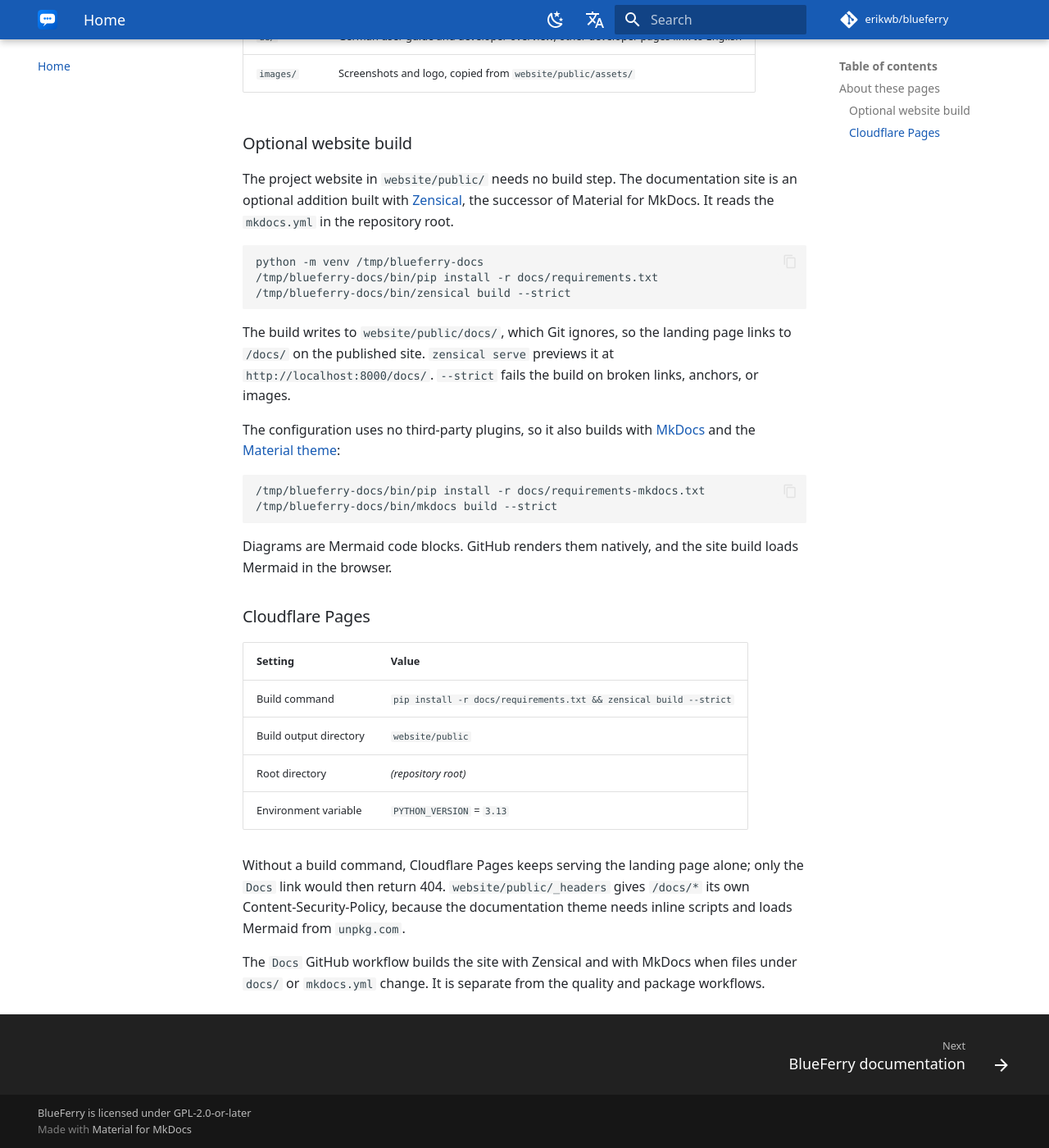
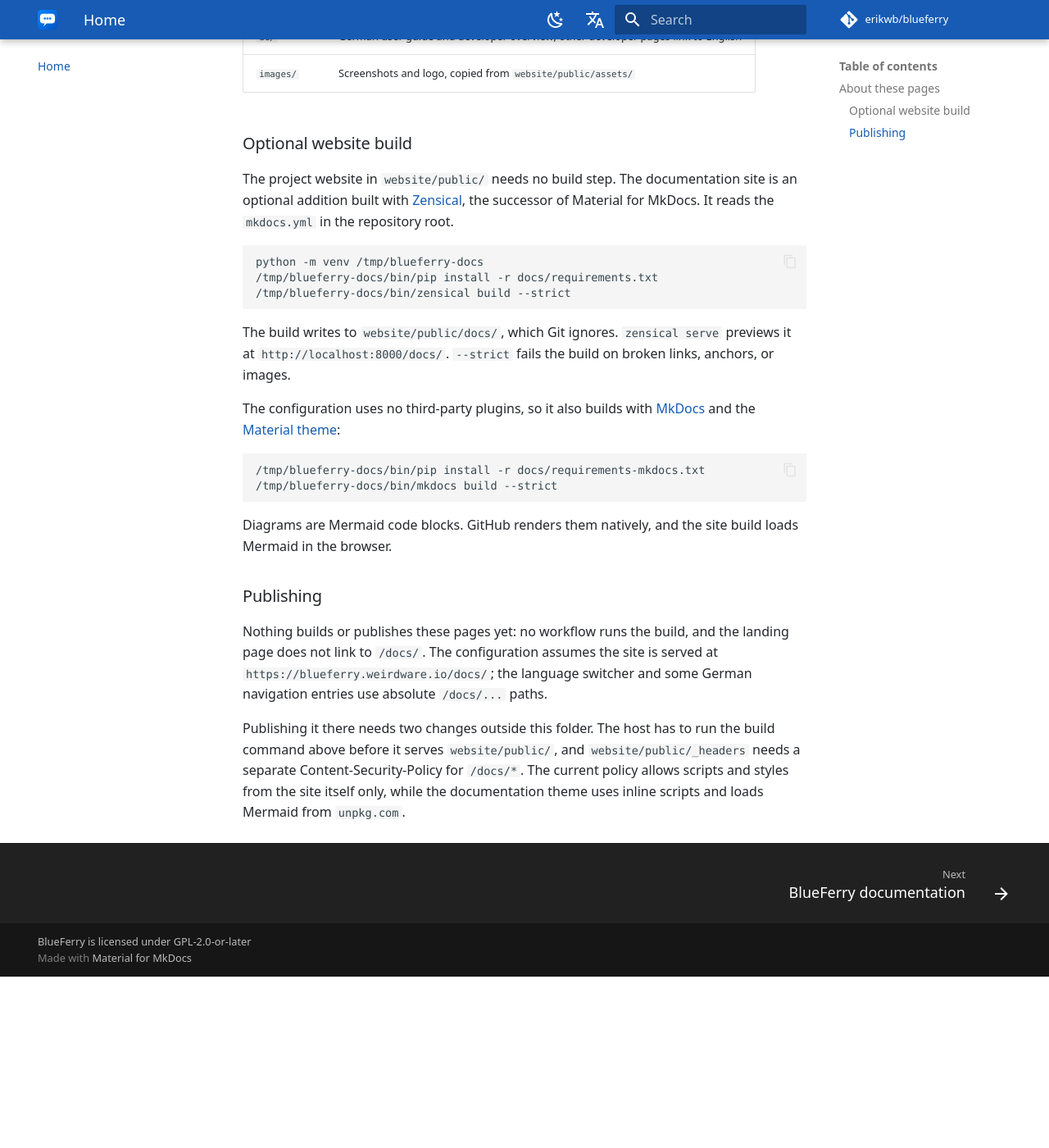
Before and after one commit to erikwb/blueferry, an MkDocs documentation site: the page built from docs/README.md, in a window 1280 px wide and 1400 px high, scrolled down 1178 px. Shown: the whole window at 82% size. Built offline with MkDocs 1.6.1 and Material for MkDocs 9.7.7, drawn with Linux system fonts in a browser that asks for light colours; some web fonts are replaced; comment, search, counter and statistics services are not loaded; after the commit the page ends 2369 px from its top, so only the background shows below that.

Commit message:
Drop the contributing page and describe the docs hosting as it is
The contributing page stated project policy that no other document sets.
docs/README.md described a /docs/* Content-Security-Policy, a Docs
workflow, a landing-page link and Cloudflare Pages settings that do not
exist; say instead what publishing would still need.

````diff
--- a/docs/README.md
+++ b/docs/README.md
@@ -36,10 +36,9 @@ python -m venv /tmp/blueferry-docs
 /tmp/blueferry-docs/bin/zensical build --strict
 ```
 
-The build writes to `website/public/docs/`, which Git ignores, so the landing
-page links to `/docs/` on the published site. `zensical serve` previews it at
-`http://localhost:8000/docs/`. `--strict` fails the build on broken links,
-anchors, or images.
+The build writes to `website/public/docs/`, which Git ignores. `zensical serve`
+previews it at `http://localhost:8000/docs/`. `--strict` fails the build on
+broken links, anchors, or images.
 
 The configuration uses no third-party plugins, so it also builds with
 [MkDocs](https://www.mkdocs.org/) and the
@@ -53,20 +52,16 @@ The configuration uses no third-party plugins, so it also builds with
 Diagrams are Mermaid code blocks. GitHub renders them natively, and the site
 build loads Mermaid in the browser.
 
-### Cloudflare Pages
+### Publishing
 
-| Setting | Value |
-| --- | --- |
-| Build command | `pip install -r docs/requirements.txt && zensical build --strict` |
-| Build output directory | `website/public` |
-| Root directory | *(repository root)* |
-| Environment variable | `PYTHON_VERSION` = `3.13` |
+Nothing builds or publishes these pages yet: no workflow runs the build, and
+the landing page does not link to `/docs/`. The configuration assumes the site
+is served at `https://blueferry.weirdware.io/docs/`; the language switcher and
+some German navigation entries use absolute `/docs/...` paths.
 
-Without a build command, Cloudflare Pages keeps serving the landing page
-alone; only the `Docs` link would then return 404. `website/public/_headers`
-gives `/docs/*` its own Content-Security-Policy, because the documentation
-theme needs inline scripts and loads Mermaid from `unpkg.com`.
-
-The `Docs` GitHub workflow builds the site with Zensical and with MkDocs when
-files under `docs/` or `mkdocs.yml` change. It is separate from the quality
-and package workflows.
+Publishing it there needs two changes outside this folder. The host has to run
+the build command above before it serves `website/public/`, and
+`website/public/_headers` needs a separate Content-Security-Policy for
+`/docs/*`. The current policy allows scripts and styles from the site itself
+only, while the documentation theme uses inline scripts and loads Mermaid from
+`unpkg.com`.
--- a/mkdocs.yml
+++ b/mkdocs.yml
@@ -106,7 +106,6 @@ nav:
           - Architecture: en/developer/architecture.md
           - D-Bus API: en/developer/dbus-api.md
           - Testing: en/developer/testing.md
-          - Contributing: en/developer/contributing.md
   - Deutsch:
       - de/index.md
       - Anleitung:
@@ -122,4 +121,3 @@ nav:
           - Architektur: de/developer/architecture.md
           - D-Bus-API (English): /docs/en/developer/dbus-api/
           - Tests (English): /docs/en/developer/testing/
-          - Beitragen (English): /docs/en/developer/contributing/
````
Also changed, not shown: docs/de/developer/index.md (+0 -1 lines), docs/de/index.md (+1 -2 lines), docs/en/developer/contributing.md (deleted, +0 -49 lines), docs/en/developer/index.md (+0 -1 lines), docs/en/index.md (+0 -1 lines), 1 other file.
